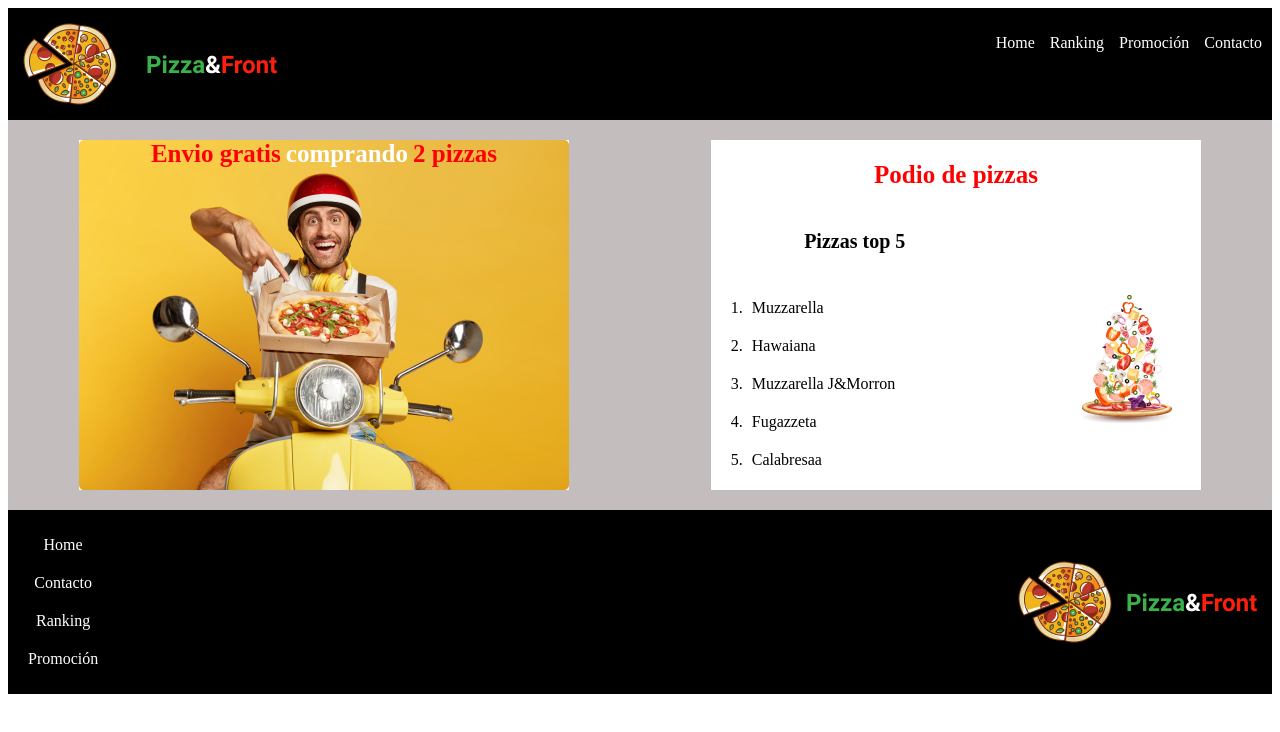
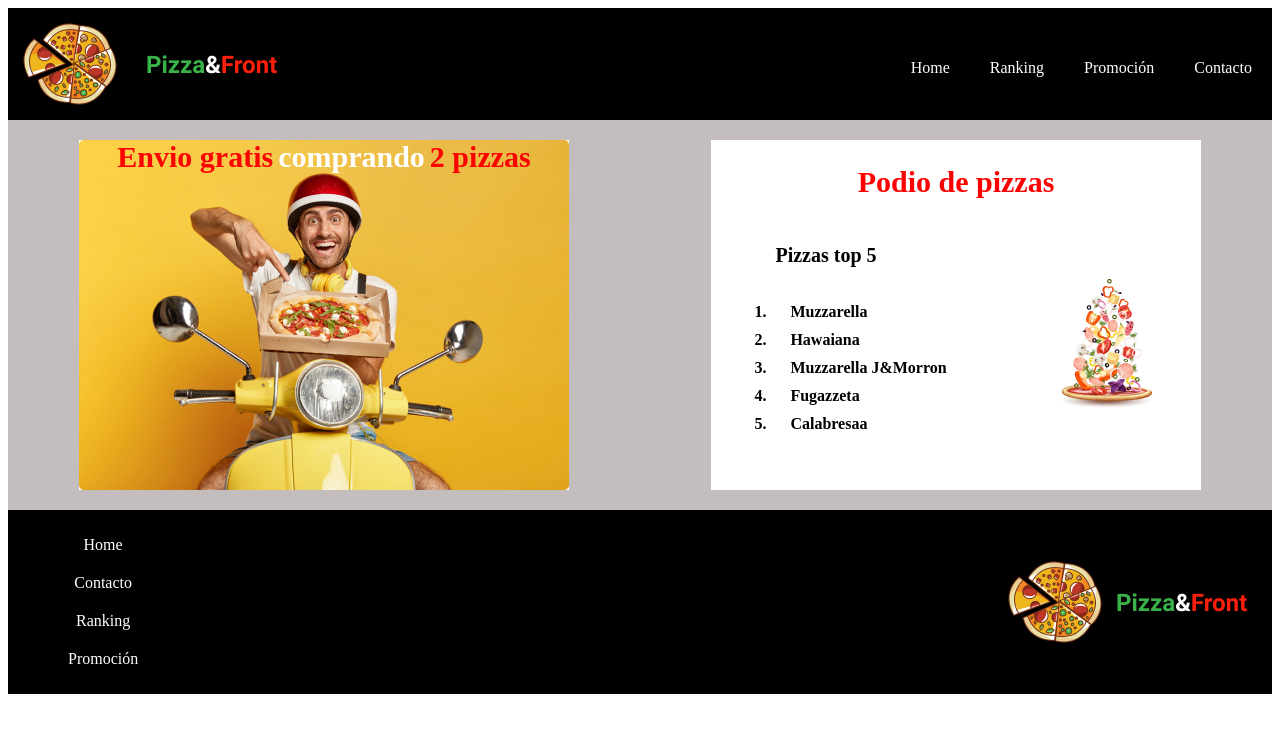
Before and after one commit to KARENCAIRARUIZ/Frontend-I, a plain HTML site: page Clase 11 - Flexbox/index.html in a window 1280 px wide. Drawn offline with Linux system fonts and the light colour scheme.

Commit message:
Arreglo 1 del primer intento

```diff
--- a/Clase 11 - Flexbox/Css/style.css
+++ b/Clase 11 - Flexbox/Css/style.css
@@ -21,10 +21,11 @@
 
 #menuhorizontal {display: flex;
                 flex-direction: row;
-                align-content: center;
+                position: relative;
+                top: 25px;
                 }
 
-li {padding: 10px 10px 10px 5px;}
+li {padding: 10px 20px 10px 20px;}
 
 [id*=menu] {color: white;}
 
@@ -48,43 +49,35 @@ main {
                 background-repeat: no-repeat;
                 width: 490px;
                 height: 350px;
-                /*padding-bottom:5px;
-                padding-right: 5px;*/
 }
 
-.letrablanca {color: white; font-weight: bold; font-size: 25px; padding-left: 5px; padding-right: 5px;}
-.letraroja {color: red; font-weight: bold; font-size: 25px;}
-.letranegra {font-weight: bold; font-size: 20px;}
+.letrablanca {color: white; font-weight: bold; font-size: 30px; padding-left: 5px; padding-right: 5px;}
+.letraroja {color: red; font-weight: bold; font-size: 30px;}
 
 #segundocuadro {
     display: flex;
     flex-direction: column;
+    justify-tracks: space-around;
     align-items: center;
     width: 490px;
     height: 350px;
     background-color: rgb(255,255,255);
-    /*padding-top:5px;
-    padding-left: 5px;*/
 }
 
-h2.letraroja {
-                justify-content: space-around;
-                text-align: center;
-                }
+.letranegra {font-size: 20px;
+            font-weight: bold;
+            position: relative;
+            right: 130px;
+}
+.listadepizzastop {font-weight: bold;
+                    padding-right: 215px;
+                    padding-bottom:30px;}
 
-.top5pizzas {
-            display: flex;
-            flex-direction: column;
-            justify-content: flex;
-            align-items: flex-end;
-            position: relative;
-            right: 150px;
-}
-
+.listadepizzastop li {padding-top:0px;}
 .pizzacayendo {
                 position: relative;
-                bottom: 200px;
-                left: 170px;
+                bottom: 210px;
+                left: 150px;
                 }
 
 /*FOOTER*/
@@ -93,9 +86,7 @@ h2.letraroja {
 #menuvertical {
                 display: flex;
                 flex-direction: column;
-                justify-content: flex-start;
                 align-items: center;
-                padding-left: 15px;
                 }
 .home {order:-2}
 .contacto {order: -1}
@@ -104,6 +95,7 @@ h2.letraroja {
 
 #abajoderecha{
                 display: flex;
-                justify-content: flex-start;
+                flex-direction: row;
                 align-items: center;
+                padding-right: 10px;
             }
--- a/Clase 11 - Flexbox/index.html
+++ b/Clase 11 - Flexbox/index.html
@@ -33,7 +33,7 @@
         </div>
         <div id="segundocuadro"><!--ITEM Y CONTENEDOR-->
             <h2 class="letraroja">Podio de pizzas</h2><!--ITEM-->
-            <div class="top5pizzas">
+
             <p class="letranegra">Pizzas top 5</p><!--ITEM-->
             <ol class="listadepizzastop"><!--ITEM-->
                 <li>Muzzarella</li>
@@ -42,7 +42,6 @@
                 <li>Fugazzeta</li>
                 <li>Calabresaa</li>
             </ol>
-            </div>
             <img class="pizzacayendo" src="Imagenes/PizzaFalling.jpg" alt="imagen de pizza cayendo"><!--ITEM-->
         </div>
     </main>
@@ -61,10 +60,7 @@
             <img class="pizzaabajo" src="Imagenes/Pizza.png" alt="imagen de la pizza"><!--ITEM-->
             <img class="pizzayfront" src="Imagenes/Pizza&Front.png" alt="Pizza y Front"><!--ITEM-->
         </div>
-
     </footer>
 
 </body>
-
-
 </html>
```
Lines whose indentation alone changed are shown as unchanged.
